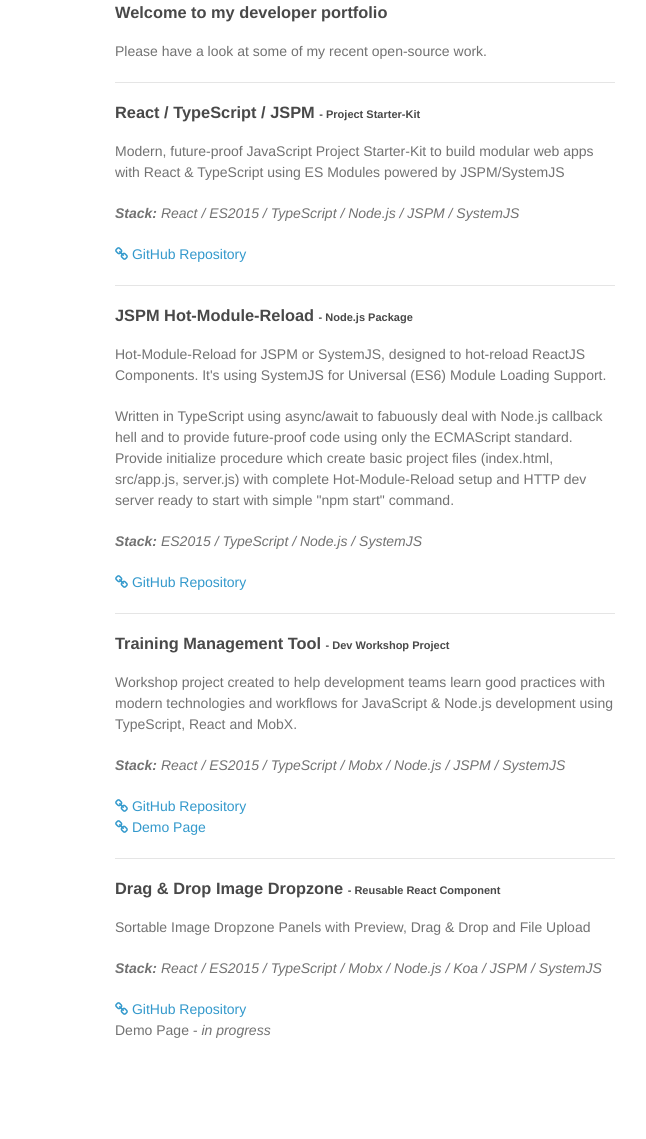
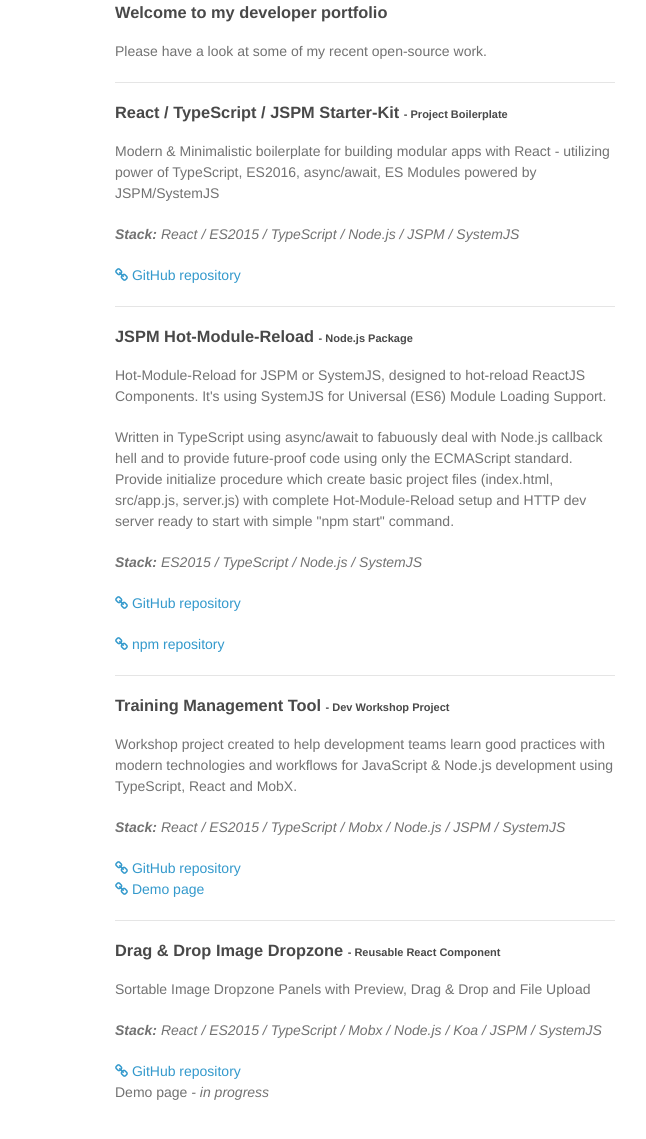
Before and after one commit to piotrwitek/piotrwitek.github.io, a website: page index.html in a window 1280 px wide. Shown: the part 55-1194 px from the top of the page, 455-1101 px from the left. Before the commit the page ends 1166 px from the top, so only its background shows below. Drawn offline with Linux system fonts and the light colour scheme.

Commit message:
fixed links

```diff
--- a/index.html
+++ b/index.html
@@ -44,14 +44,14 @@
 
         <hr>
 
-        <h3>React / TypeScript / JSPM <small>- Project Starter-Kit</small></h3>
-        <p>Modern, future-proof JavaScript Project Starter-Kit to build modular web apps with React & TypeScript using ES Modules powered by JSPM/SystemJS</p>
+        <h3>React / TypeScript / JSPM Starter-Kit <small>- Project Boilerplate</small></h3>
+        <p>Modern & Minimalistic boilerplate for building modular apps with React - utilizing power of TypeScript, ES2016, async/await, ES Modules powered by JSPM/SystemJS</p>
         <p><i>
           <b>Stack:</b>
           React / ES2015 / TypeScript / Node.js / JSPM / SystemJS
         </i></p>
         <p class="view">
-          <a href="https://github.com/piotrwitek/jspm-ts-jspm-starter-kit"><i class="fa fa-link"></i> GitHub Repository</a>
+          <a href="https://github.com/piotrwitek/react-ts-jspm-starter-kit"><i class="fa fa-link"></i> GitHub repository</a>
         </p>
 
         <hr>
@@ -64,9 +64,11 @@
           ES2015 / TypeScript / Node.js / SystemJS
         </i></p>
         <p class="view">
-          <a href="https://github.com/piotrwitek/training-management-tool"><i class="fa fa-link"></i> GitHub Repository</a>
+          <a href="https://github.com/piotrwitek/jspm-hmr"><i class="fa fa-link"></i> GitHub repository</a>
         </p>
-
+        <p class="view">
+          <a href="http://npmjs.com/package/jspm-hmr"><i class="fa fa-link"></i> npm repository</a>
+        </p>
         <hr>
 
         <h3>Training Management Tool <small>- Dev Workshop Project</small></h3>
@@ -76,9 +78,9 @@
           React / ES2015 / TypeScript / Mobx / Node.js / JSPM / SystemJS
         </i></p>
         <p class="view">
-          <a href="https://github.com/piotrwitek/training-management-tool"><i class="fa fa-link"></i> GitHub Repository</a>
+          <a href="https://github.com/piotrwitek/training-management-tool"><i class="fa fa-link"></i> GitHub repository</a>
           <br>
-          <a href="http://piotrwitek.github.io/training-management-tool"><i class="fa fa-link"></i> Demo Page</a>
+          <a href="http://piotrwitek.github.io/training-management-tool"><i class="fa fa-link"></i> Demo page</a>
         </p>
 
         <hr>
@@ -90,9 +92,9 @@
           React / ES2015 / TypeScript / Mobx / Node.js / Koa / JSPM / SystemJS
         </i></p>
         <p class="view">
-          <a href="https://github.com/piotrwitek/react-dnd-dropzone"><i class="fa fa-link"></i> GitHub Repository</a>
+          <a href="https://github.com/piotrwitek/react-dnd-dropzone"><i class="fa fa-link"></i> GitHub repository</a>
           <br>
-          Demo Page<i> - in progress</i>
+          Demo page<i> - in progress</i>
         </p>
 
       </section>
```
